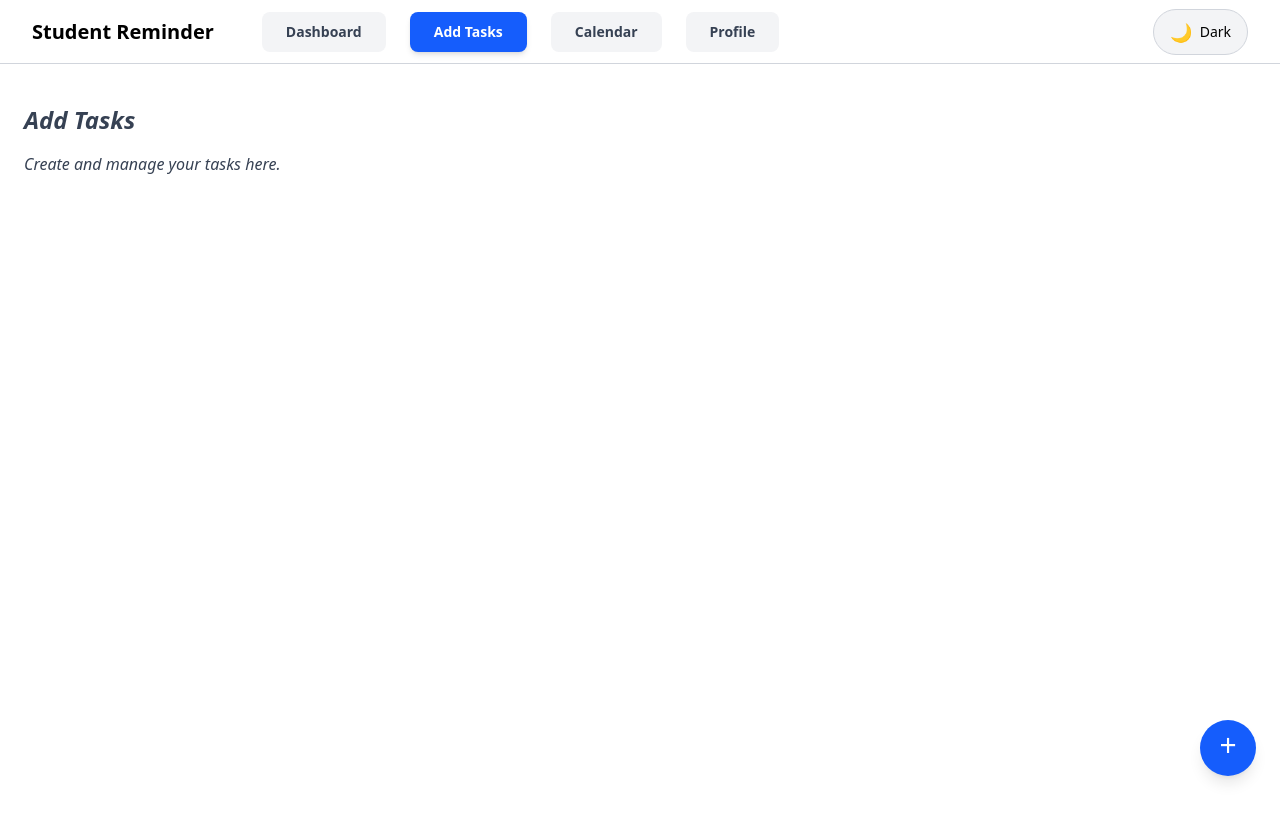
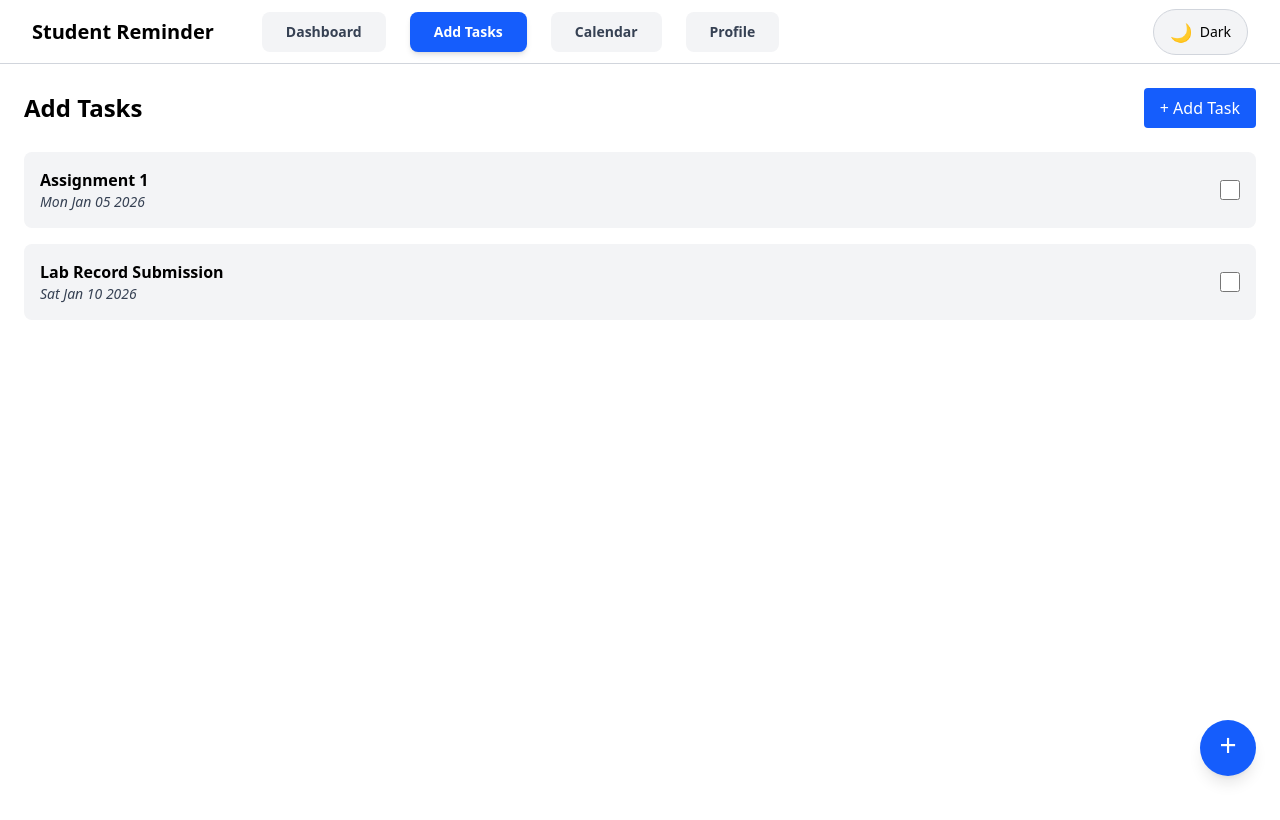
Before and after one commit to bharghavprasanna-source/STUDENT_REMINDER, a Next.js app: page /add-tasks in a window 1280 px wide. Shown: the top 820 px of the page. Built offline with nearby package versions, Linux system fonts and the light colour scheme.

Commit message:
dummy tasks are added

```diff
--- a/app/add-tasks/page.tsx
+++ b/app/add-tasks/page.tsx
@@ -1,13 +1,97 @@
+"use client";
+
+import { useState } from "react";
+import AddTaskModal from "../../components/tasks/AddTaskModal";
+
+type Task = {
+  id: number;
+  title: string;
+  deadline: string;
+  completed: boolean;
+};
+
+const initialTasks: Task[] = [
+  { id: 1, title: "Assignment 1", deadline: "2026-01-05", completed: false },
+  {
+    id: 2,
+    title: "Lab Record Submission",
+    deadline: "2026-01-10",
+    completed: false,
+  },
+];
+
 export default function AddTasksPage() {
+  const [tasks, setTasks] = useState<Task[]>(initialTasks);
+  const [showModal, setShowModal] = useState(false);
+
+  const completeTask = (id: number) => {
+    // 1️⃣ mark task as completed (for animation)
+    setTasks((prev) =>
+      prev.map((task) => (task.id === id ? { ...task, completed: true } : task))
+    );
+
+    // 2️⃣ remove after animation
+    setTimeout(() => {
+      setTasks((prev) => prev.filter((task) => task.id !== id));
+    }, 350);
+  };
+
+  const sortedTasks = [...tasks].sort(
+    (a, b) => new Date(a.deadline).getTime() - new Date(b.deadline).getTime()
+  );
+
   return (
-    <main className="p-6">
-      <h1 className="text-2xl font-bold mt-4 italic text-gray-700 dark:text-gray-400">
-        Add Tasks
-      </h1>
+    <main className="p-6 min-h-screen bg-white dark:bg-gray-900">
+      {/* Header */}
+      <div className="flex items-center justify-between">
+        <h1 className="text-2xl font-bold text-black dark:text-white">
+          Add Tasks
+        </h1>
 
-      <p className="mt-4 mt-4 italic text-gray-700 dark:text-gray-400">
-        Create and manage your tasks here.
-      </p>
+        <button
+          onClick={() => setShowModal(true)}
+          className="px-4 py-2 rounded bg-blue-600 hover:bg-blue-700 text-white cursor-pointer"
+        >
+          + Add Task
+        </button>
+      </div>
+
+      {/* Task list */}
+      <div className="mt-6 space-y-4">
+        {sortedTasks.map((task) => (
+          <div
+            key={task.id}
+            className={`
+  flex items-center justify-between
+  p-4 rounded-lg
+  bg-gray-100 dark:bg-gray-800
+  transition-all duration-300
+  ${task.completed ? "opacity-60 scale-95" : ""}
+`}
+          >
+            <div>
+              <p className="font-semibold text-black dark:text-white">
+                {task.title}
+              </p>
+              <p className="text-sm italic text-gray-700 dark:text-gray-400">
+                {new Date(task.deadline).toDateString()}
+              </p>
+            </div>
+
+            {/* Tickbox */}
+            <input
+              type="checkbox"
+              checked={task.completed}
+              onChange={() => completeTask(task.id)}
+              className="h-5 w-5 cursor-pointer"
+              aria-label="Mark task as completed"
+            />
+          </div>
+        ))}
+      </div>
+
+      {/* Modal */}
+      {showModal && <AddTaskModal onClose={() => setShowModal(false)} />}
     </main>
   );
 }
--- /dev/null
+++ b/components/tasks/AddTaskModal.tsx
@@ -0,0 +1,80 @@
+"use client";
+
+type AddTaskModalProps = {
+  onClose: () => void;
+};
+
+export default function AddTaskModal({ onClose }: AddTaskModalProps) {
+  return (
+    <div className="fixed inset-0 z-50 flex items-center justify-center bg-black/40">
+      <div className="w-full max-w-md rounded-lg bg-white dark:bg-gray-900 p-6">
+        {/* Header */}
+        <div className="flex items-center justify-between">
+          <h2 className="text-xl font-bold text-black dark:text-white">
+            Add New Task
+          </h2>
+
+          <button
+            onClick={onClose}
+            className="text-2xl text-gray-500 hover:text-black dark:hover:text-white cursor-pointer"
+          >
+            ×
+          </button>
+        </div>
+
+        {/* Form */}
+        <div className="mt-4 space-y-4">
+          {/* Task name */}
+          <div>
+            <label className="block mb-1 font-semibold text-black dark:text-white">
+              Task Name
+            </label>
+            <input
+              type="text"
+              placeholder="Enter task name"
+              className="
+                w-full rounded p-2
+                border border-gray-300 dark:border-gray-700
+                bg-white dark:bg-gray-800
+                text-black dark:text-white
+                placeholder:text-gray-500 dark:placeholder:text-gray-400
+                focus:outline-none focus:ring-2 focus:ring-blue-500
+              "
+            />
+          </div>
+
+          {/* Deadline */}
+          <div>
+            <label className="block mb-1 font-semibold text-black dark:text-white">
+              Deadline
+            </label>
+            <input
+              type="date"
+              className="
+                w-full rounded p-2
+                border border-gray-300 dark:border-gray-700
+                bg-white dark:bg-gray-800
+                text-black dark:text-white
+                focus:outline-none focus:ring-2 focus:ring-blue-500
+              "
+            />
+          </div>
+        </div>
+
+        {/* Footer */}
+        <div className="mt-6 flex justify-end gap-3">
+          <button
+            onClick={onClose}
+            className="px-4 py-2 rounded bg-gray-200 dark:bg-gray-700 text-black dark:text-white cursor-pointer"
+          >
+            Cancel
+          </button>
+
+          <button className="px-4 py-2 rounded bg-blue-600 hover:bg-blue-700 text-white cursor-pointer">
+            Save Task
+          </button>
+        </div>
+      </div>
+    </div>
+  );
+}
```
